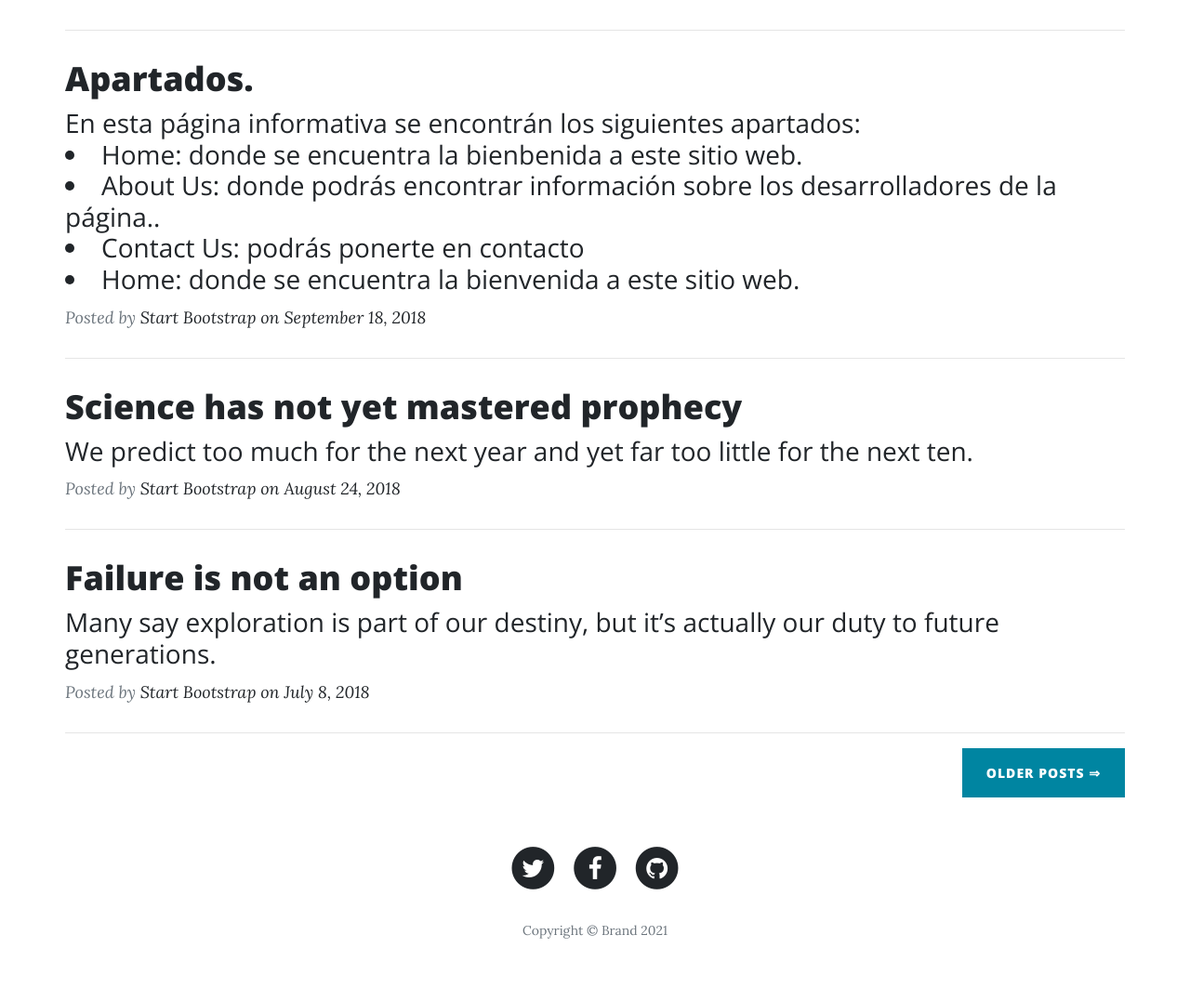
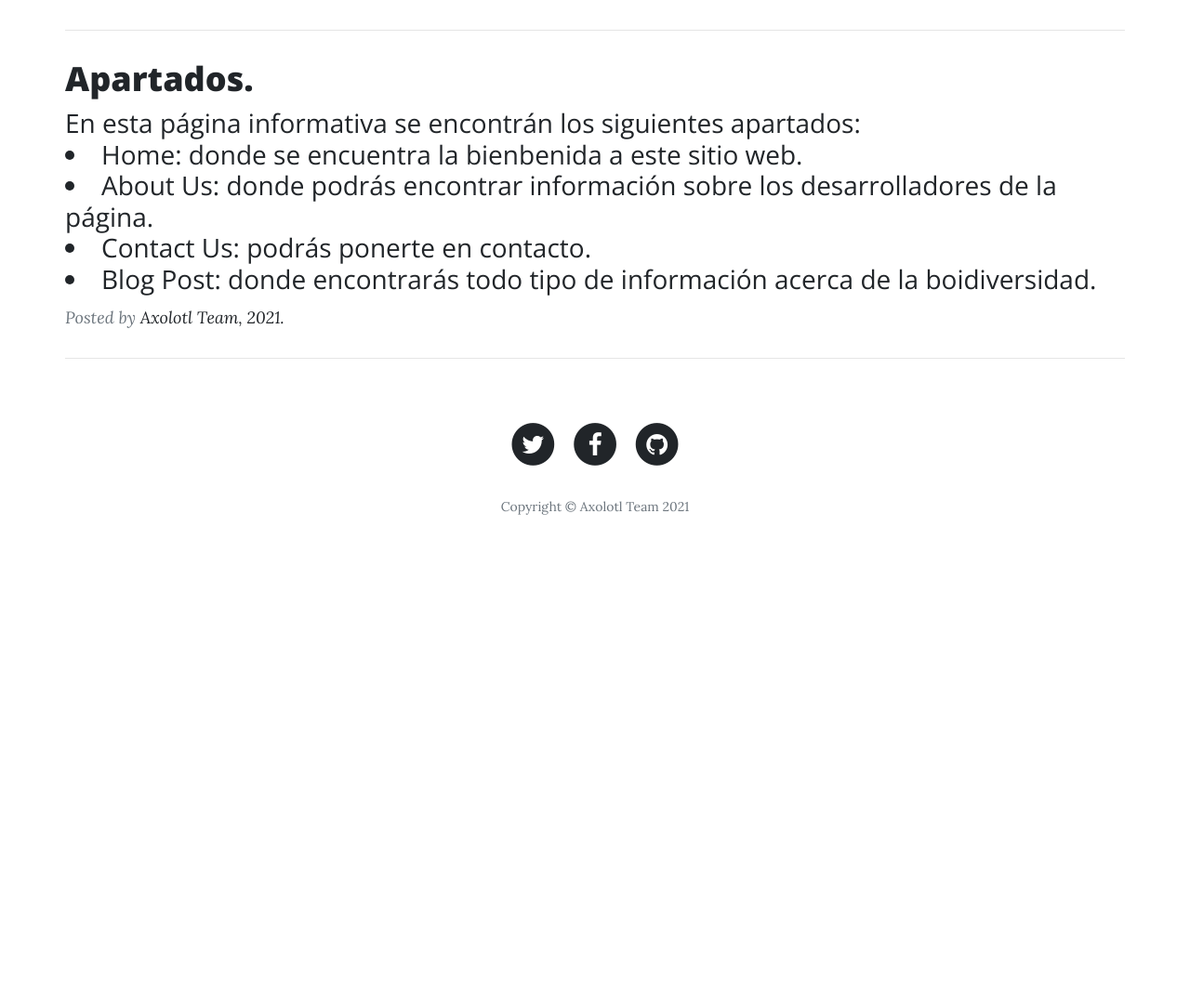
Before and after one commit to iscRamirezAbril/Biodiversidad, a PHP site: page / in a window 1280 px wide. Shown: the part 768-1845 px from the top of the page at 93% size. After the commit the page ends 1322 px from the top, so only its background shows below. Run offline with PHP 8.4, Linux system fonts and the light colour scheme.

Commit message:
Se eliminó información.

```diff
--- a/index.php
+++ b/index.php
@@ -54,29 +54,15 @@
                         <h3 class="post-subtitle">En esta página informativa se encontrán los siguientes
                             apartados:
                             <li>Home: donde se encuentra la bienbenida a este sitio web.</li>
-                            <li>About Us: donde podrás encontrar información sobre los desarrolladores de la página..</li>
-                            <li>Contact Us: podrás ponerte en contacto </li>
-                            <li>Home: donde se encuentra la bienvenida a este sitio web.</li>
+                            <li>About Us: donde podrás encontrar información sobre los desarrolladores de la página.</li>
+                            <li>Contact Us: podrás ponerte en contacto.</li>
+                            <li>Blog Post: donde encontrarás todo tipo de información acerca de la boidiversidad.</li>
                         </h3>
                     </a>
-                    <p class="post-meta">Posted by&nbsp;<a href="#">Start Bootstrap on September 18, 2018</a></p>
+                    <p class="post-meta">Posted by <a href="#">Axolotl Team, 2021.</a></p>
                 </div>
                 <hr>
-                <div class="post-preview"><a href="#">
-                        <h2 class="post-title"> Science has not yet mastered prophecy</h2>
-                        <h3 class="post-subtitle">We predict too much for the next year and yet far too little for the next ten.</h3>
-                    </a>
-                    <p class="post-meta">Posted by&nbsp;<a href="#">Start Bootstrap on August 24, 2018</a></p>
-                </div>
-                <hr>
-                <div class="post-preview"><a href="#">
-                        <h2 class="post-title">Failure is not an option</h2>
-                        <h3 class="post-subtitle">Many say exploration is part of our destiny, but it’s actually our duty to future generations.</h3>
-                    </a>
-                    <p class="post-meta">Posted by&nbsp;<a href="#">Start Bootstrap on July 8, 2018</a></p>
-                </div>
-                <hr>
-                <div class="clearfix"><button class="btn btn-primary float-right" type="button">Older Posts&nbsp;⇒</button></div>
+                <div class="clearfix"></div>
             </div>
         </div>
     </div>
@@ -89,7 +75,7 @@
                         <li class="list-inline-item"><span class="fa-stack fa-lg"><i class="fa fa-circle fa-stack-2x"></i><i class="fa fa-facebook fa-stack-1x fa-inverse"></i></span></li>
                         <li class="list-inline-item"><span class="fa-stack fa-lg"><i class="fa fa-circle fa-stack-2x"></i><i class="fa fa-github fa-stack-1x fa-inverse"></i></span></li>
                     </ul>
-                    <p class="text-muted copyright">Copyright&nbsp;©&nbsp;Brand 2021</p>
+                    <p class="text-muted copyright">Copyright&nbsp;©&nbsp;Axolotl Team 2021</p>
                 </div>
             </div>
         </div>
```
